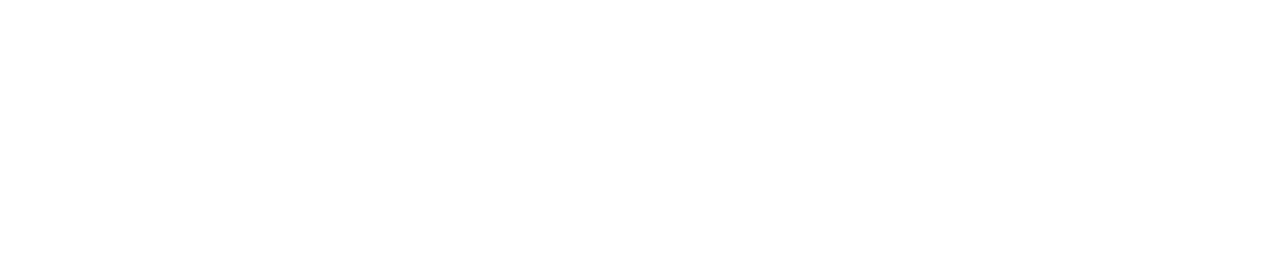
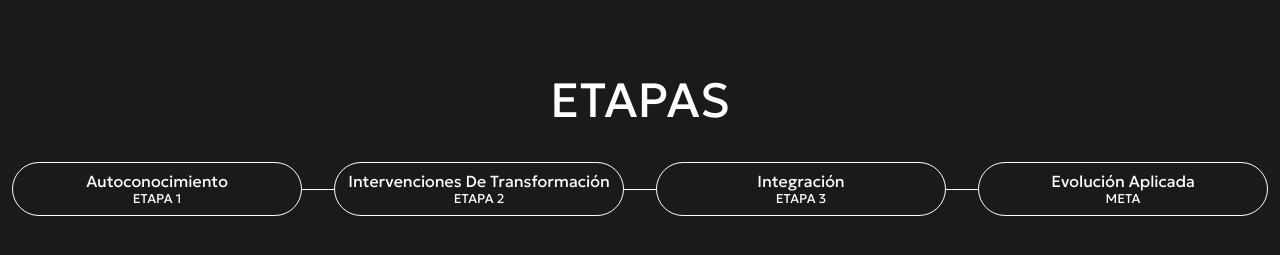
Before and after one commit to IvanOnGit/mes, a React (Vite) app: page /talent-activation-system in a window 1280 px wide. Shown: the part 1253-1508 px from the top of the page. Before the commit the page ends 1236 px from the top, so only its background shows below. Built offline with nearby package versions, Linux system fonts and the light colour scheme; a web font is replaced by a local one.

Commit message:
stages added to tas

```diff
--- a/src/components/TalentActivationSystem/TalentActivationSystem.tsx
+++ b/src/components/TalentActivationSystem/TalentActivationSystem.tsx
@@ -3,7 +3,7 @@
 import FloatingTitle from "../FloatingTitle/FloatingTitle";
 import Hero from "../Hero/Hero";
 import Navbar from "../Navbar/Navbar";
-import { Container, TextContainer } from "./styles";
+import { Capsule, CapsulesContainer, Container, StagesContainer, TextContainer } from "./styles";
 
 function TalentActivationSystem() {
   return (
@@ -30,6 +30,30 @@
           <p>Para enriquecer los resultados, se recomienda complementar con un abordaje a <strong>nivel individual, grupal e institucional,</strong> especialmente en el caso de deportistas que forman parte de equipos.</p>
         </div>
       </TextContainer>
+      <StagesContainer>
+              <h2>ETAPAS</h2>
+              <CapsulesContainer>
+                <Capsule>
+                  <h3>Autoconocimiento</h3>
+                  <p>ETAPA 1</p>
+                </Capsule>
+                <span></span>
+                <Capsule>
+                  <h3>Intervenciones De Transformación</h3>
+                  <p>ETAPA 2</p>
+                </Capsule>
+                <span></span>
+                <Capsule>
+                  <h3>Integración</h3>
+                  <p>ETAPA 3</p>
+                </Capsule>
+                <span></span>
+                <Capsule>
+                  <h3>Evolución Aplicada</h3>
+                  <p>META</p>
+                </Capsule>
+              </CapsulesContainer>
+      </StagesContainer>
     </>
   );
 }
--- a/src/components/TalentActivationSystem/styles.ts
+++ b/src/components/TalentActivationSystem/styles.ts
@@ -36,3 +36,62 @@
   width: 20rem;
  }
 `;
+
+export const StagesContainer = styled.div`
+  display: flex;
+  justify-content: center;
+  align-items: center;
+  flex-direction: column;
+  width: 100%;
+  background-color: #1A1A1A;
+  height: 20rem;
+  gap: 2rem;
+
+  h2 {
+    color: white;
+    font-size: 3rem;
+    font-weight: 100;
+    margin: 0;
+    padding: 0;
+  }
+`;
+
+export const CapsulesContainer = styled.div`
+  display: flex;
+  justify-content: center;
+  align-items: center;
+
+  span {
+    width: 2rem;
+    height: 1px;
+    background-color: white;
+  }
+`;
+
+export const Capsule = styled.div`
+  background-color: transparent;
+  border: 1px solid white;
+  border-radius: 2rem;
+  width: 17rem;
+  padding: 0.5rem;
+  display: flex;
+  justify-content: center;
+  align-items: center;
+  flex-direction: column;
+  text-align: center;
+
+  h3 {
+    color: white;
+    margin: 0;
+    padding: 0;
+    font-weight: 100;
+    font-size: 1rem;
+  }
+
+  p {
+    color: white;
+    font-size: 0.8rem;
+    margin: 0;
+    padding: 0;
+  }
+`;
```
